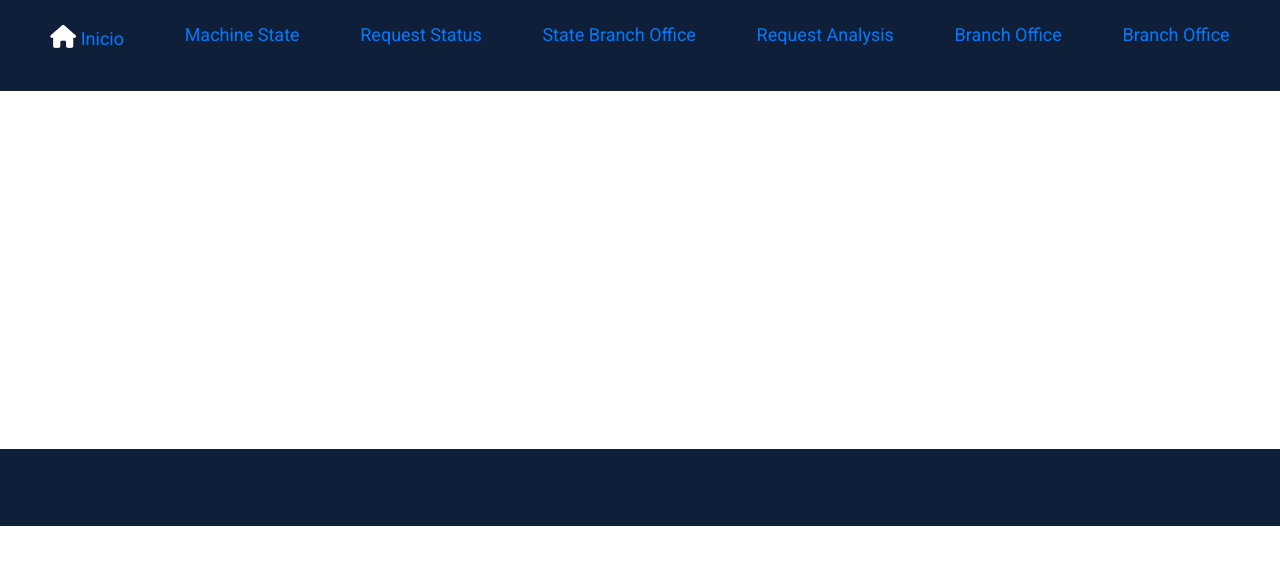
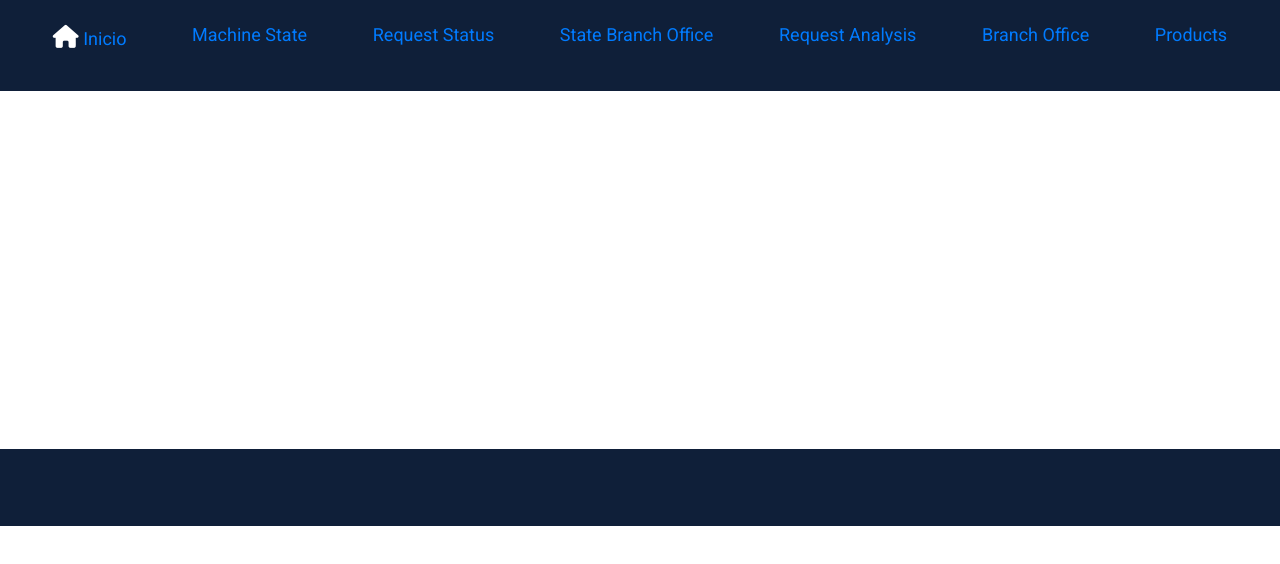
Before and after one commit to Felosque/SCM-PRODUCCION-MODULO, an Angular app: page / in a window 1280 px wide. Shown: the top 564 px of the page. Built offline with nearby package versions, Linux system fonts and the light colour scheme.

Commit message:
First commit branch

```diff
--- a/src/app/components/header/header.component.html
+++ b/src/app/components/header/header.component.html
@@ -20,7 +20,7 @@
           <a [routerLink]="['/branchoffice']">Branch Office</a>
         </li>
         <li>
-          <a [routerLink]="['/product']">Branch Office</a>
+          <a [routerLink]="['/product']">Products</a>
         </li>
       </ul>
     </nav>
```
